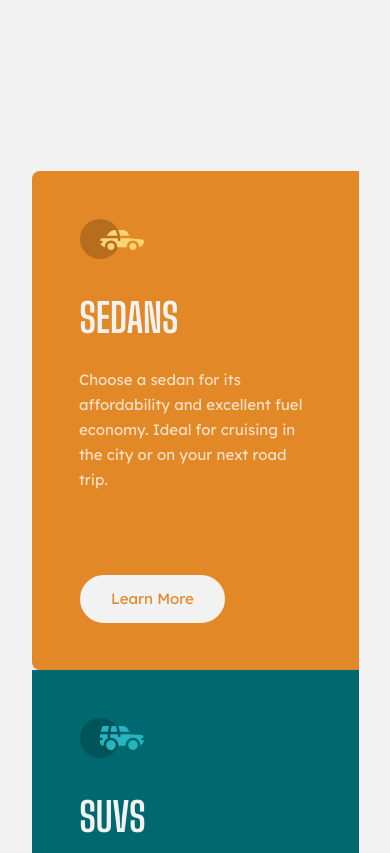
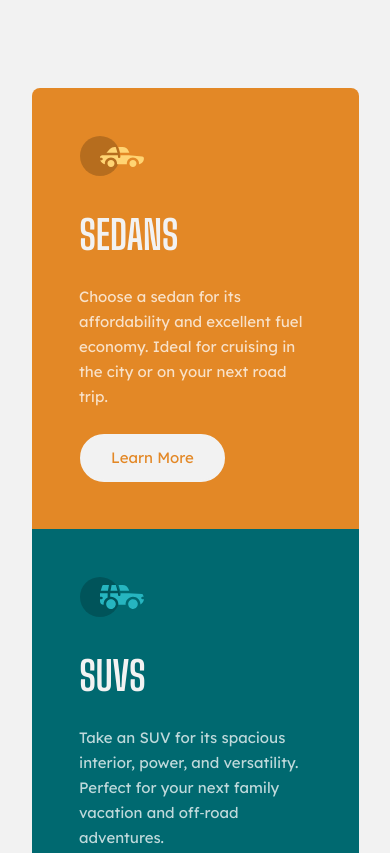
Before and after one commit to Kristina225/Frontend-Mentor-Project-Newbie---3-column-preview-card-component, a plain HTML site: page index.html in a window 390 px wide. Shown: the top 853 px of the page. Drawn offline with Linux system fonts and the light colour scheme.

Commit message:
change mobile layout

```diff
--- a/style.css
+++ b/style.css
@@ -20,7 +20,6 @@ body {
   font-size: 1.5rem;
   font-weight: 400;
   height: 100vh;
-  overflow: hidden;
   padding: 0 2.4rem 0 2.4rem;
   color: var(--very-light-gray);
   background-color: var(--very-light-gray);
@@ -118,9 +117,26 @@ img {
   background-color: var(--very-dark-cyan);
 }
 
-@media only screen and (max-width: 420px) {
+@media only screen and (max-width: 850px) {
+  body {
+    overflow: visible;
+  }
+
   .vehicles {
     flex-direction: column;
+    margin: 8.8rem auto 8.8rem auto;
     max-width: 32.7rem;
   }
+
+  .sedans {
+    border-radius: 0.8rem 0.8rem 0 0;
+  }
+
+  .luxury {
+    border-radius: 0 0 0.8rem 0.8rem;
+  }
+
+  .vehicle__btn {
+    margin: 2.5rem 0 0 0.05rem;
+  }
 }
```
